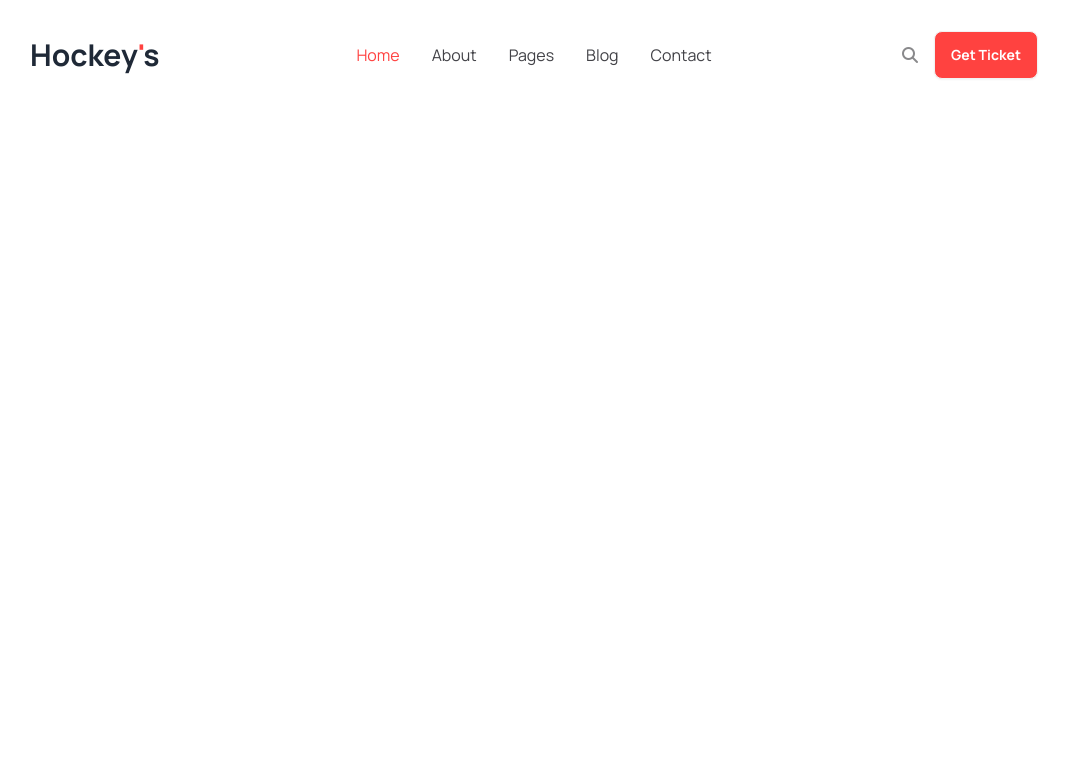
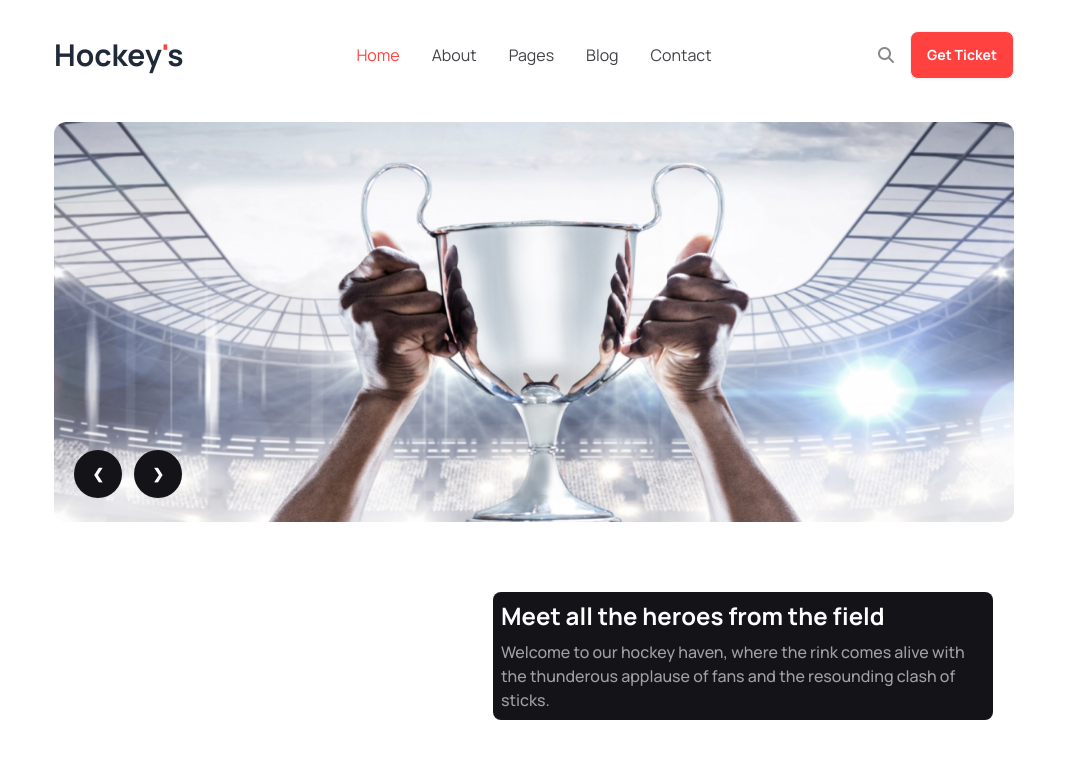
Before and after one commit to ProgSomel/Hockey-s, a plain HTML site: page index.html in a window 1280 px wide. Shown: the whole page, without its empty margins (106-1175 px from the left). Drawn offline with nearby package versions, Linux system fonts and the light colour scheme.

Commit message:
Banner Section Done

```diff
--- a/index.html
+++ b/index.html
@@ -25,8 +25,9 @@
   </head>
   <body>
     <!--! Header Section  -->
-    <header class="max-w-screen-lg my-5 mr-2  lg:mx-auto">
-      <div class="navbar bg-base-100 ">
+    <header class="">
+      <!--! Navbar Section  -->
+      <div class="navbar  bg-base-100 max-w-screen-lg mt-5 px-2 md:px-4 lg:px-8 mx-auto">
         <div class="navbar-start">
           <div class="dropdown">
             <div tabindex="0" role="button" class="btn btn-ghost lg:hidden">
@@ -58,14 +59,13 @@
               <li><a>Contact</a></li>
               <li><i class="fa-solid fa-magnifying-glass"></i></li>
             </ul>
-
           </div>
           <a class="text-3xl font-bold"
             >Hockey<span class="color-primary">'</span>s</a
           >
         </div>
-        <div class="navbar-center hidden lg:flex justify-between">
-          <ul class="menu menu-horizontal px-1">
+        <div class="navbar-center hidden lg:flex justify-evenly">
+          <ul class="menu menu-horizontal ">
             <li class="color-primary"><a>Home</a></li>
             <li>
               <a>About</a>
@@ -76,9 +76,48 @@
           </ul>
         </div>
         <div class="navbar-end">
-          <p class="hidden lg:flex"><i class="fa-solid fa-magnifying-glass text-[#89898B] mr-4"></i></p>
-          <a class="btn bg-[#FF4240] text-[#FFFFFF] font-bold">Get Ticket</a>
+          <p class="hidden lg:flex">
+            <i class="fa-solid fa-magnifying-glass text-[#89898B] mr-4"></i>
+          </p>
+          <a class="btn bg-[#FF4240] text-[#FFFFFF] font-bold  ">Get Ticket</a>
         </div>
+      </div>
+
+      <!--! Banner Section Done  -->
+      <div class="mt-8 max-w-screen-lg px-2 md:px-4 lg:px-8 mx-auto">
+        <div class="carousel 200px lg:h-[400px]">
+          <div id="slide1" class="carousel-item relative w-full">
+            <img
+              src="Images/1.png"
+              class="w-full"
+            />
+            <div
+              class="absolute flex  transform justify-between lg:justify-normal lg:translate-y-32 left-5 right-5 top-1/2 gap-3"
+            >
+              <a href="#slide2" class="btn btn-circle  bg-[#131318] text-white border-none" >❮</a>
+              <a href="#slide2" class="btn btn-circle bg-[#131318] text-white border-none">❯</a>
+            </div>
+          </div>
+          <div id="slide2" class="carousel-item relative w-full">
+            <img
+              src="Images/4.png"
+              class="w-full"
+            />
+            <div
+              class="absolute flex  transform justify-between lg:justify-normal lg:translate-y-32 left-5 right-5 top-1/2 gap-3"
+            >
+              <a href="#slide1" class="btn btn-circle bg-[#131318] text-white border-none">❮</a>
+              <a href="#slide1" class="btn btn-circle bg-[#131318] text-white border-none">❯</a>
+            </div>
+          </div>
+
+        </div>
+
+        <div class="bg-[#131318] lg:transform lg:translate-x-3/4 lg:absolute lg:left-56 lg:-bottom-12  lg:-translate-y-32 lg:w-[500px]   p-2   rounded-lg">
+          <h1 class="font-bold text-2xl text-left text-white">Meet all the heroes from the field</h1>
+          <p class="section-p text-left mt-2 text-[#FFFFFF99]">Welcome to our hockey haven, where the rink comes alive with the thunderous applause of fans and the resounding clash of sticks. </p>
+        </div>
+
       </div>
     </header>
   </body>
```
Also changed, not shown: styles/style.css (line endings or trailing spaces).
